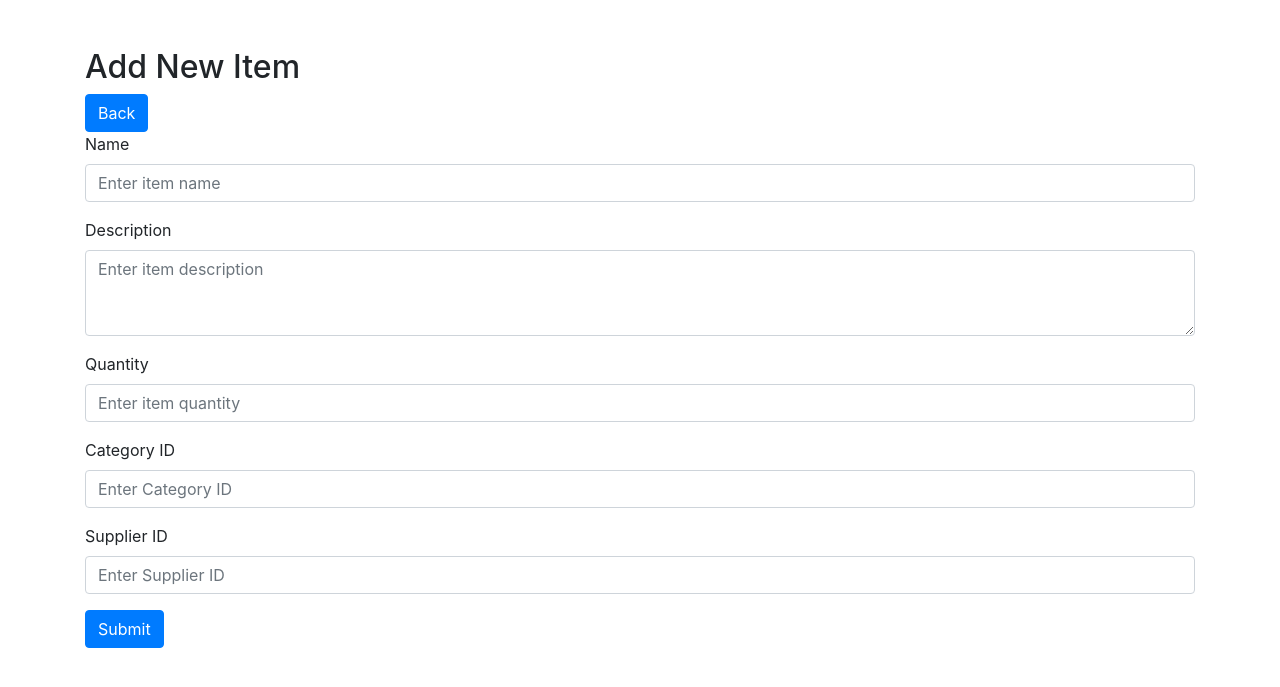
After one commit to Wiltzsu/inventoryManager, a Flask app: page /add-item in a window 1280 px wide. The commit adds this page. Shown: the top 687 px of the page. Run offline with Flask 3, Linux system fonts and the light colour scheme; some libraries are stand-ins or nearby versions.

Commit message:
add items

```diff
--- a/app.py
+++ b/app.py
@@ -43,7 +43,7 @@ def show_items():
 
     return render_template('items.html', items=items)
 
-
+# Delete an item
 @app.route('/bulk-action', methods=['POST'])
 def handle_bulk_action():
     action = request.form.get('action')
@@ -63,6 +63,37 @@ def handle_bulk_action():
     # Redirect back to the items list or handle other actions accordingly
     return redirect(url_for('show_items'))
 
+# Route for adding an item, which accepts GET and POST requests
+@app.route('/add-item', methods=['GET', 'POST'])
+def add_item():
+    # Check if current request is a POST requests (form submission)
+    if request.method == 'POST':
+        try:
+            client = MongoClient(MONGO_URI) # Establish database connection
+            db = client.inventory # Access 'inventory' database
+
+            # Create a new item document from the form data
+            new_item = {
+                'name': request.form['name'],
+                'description': request.form['description'],
+                'quantity': int(request.form['quantity']),
+                'categoryId': request.form['categoryId'],
+                'supplierId': request.form['supplierId']
+            }
+
+            # Insert the new item into the database
+            db.item.insert_one(new_item)
+
+            # Redirect to a different page, e.g., the list of items, on success
+            return redirect(url_for('show_items'))
+        except Exception as e:
+            print(e)
+            # Handle the error, possibly showing a user-friendly message
+        finally:
+            client.close()
+    # If it's a GET request, just render the empty form
+    return render_template('add_item.html')
+
 
 if __name__ == '__main__':
     app.run(debug=True)
--- /dev/null
+++ b/templates/add_item.html
@@ -0,0 +1,50 @@
+<!DOCTYPE html>
+<html lang="en">
+<head>
+    <meta charset="UTF-8">
+    <meta name="viewport" content="width=device-width, initial-scale=1.0">
+    <title>Add New Item</title>
+    <!-- Bootstrap CSS for styling -->
+    <link rel="stylesheet" href="https://stackpath.bootstrapcdn.com/bootstrap/4.5.2/css/bootstrap.min.css">
+</head>
+<body>
+    <div class="container mt-5">
+
+        <h2>Add New Item</h2>
+
+        <a href="/items" class="btn btn-primary">Back</a>
+        <form action="/add-item" method="post">
+            <div class="form-group">
+                <label for="itemName">Name</label>
+                <input type="text" class="form-control" id="itemName" name="name" placeholder="Enter item name" required>
+            </div>
+            <div class="form-group">
+                <label for="itemDescription">Description</label>
+                <textarea class="form-control" id="itemDescription" name="description" rows="3" placeholder="Enter item description" required></textarea>
+            </div>
+            <div class="form-group">
+                <label for="itemQuantity">Quantity</label>
+                <input type="number" class="form-control" id="itemQuantity" name="quantity" placeholder="Enter item quantity" required>
+            </div>
+
+            <div class="form-group">
+                <label for="itemCategoryId">Category ID</label>
+                <input type="text" class="form-control" id="itemCategoryId" name="categoryId" placeholder="Enter Category ID" required>
+            </div>
+
+            <div class="form-group">
+                <label for="itemSupplierId">Supplier ID</label>
+                <input type="text" class="form-control" id="itemSupplierId" name="supplierId" placeholder="Enter Supplier ID" required>
+            </div>
+
+            <button type="submit" class="btn btn-primary">Submit</button>
+        </form>
+
+    </div>
+
+    <!-- Bootstrap JS and its dependencies -->
+    <script src="https://code.jquery.com/jquery-3.5.1.slim.min.js"></script>
+    <script src="https://cdn.jsdelivr.net/npm/@popperjs/core@2.7.9/dist/umd/popper.min.js"></script>
+    <script src="https://stackpath.bootstrapcdn.com/bootstrap/4.5.2/js/bootstrap.min.js"></script>
+</body>
+</html>
--- a/templates/items.html
+++ b/templates/items.html
@@ -36,7 +36,7 @@
             <main role="main" class="col-md-12 ml-sm-auto px-md-4">
                 <h1>All items</h1>
 
-                <button type="submit" name="action" value="delete" class="btn btn-primary">Add Item</button>
+                <a href="/add-item" class="btn btn-primary">Add Item</a>
                 <button type="submit" name="action" value="delete" class="btn btn-danger">Delete Selected</button>
 
 
```
